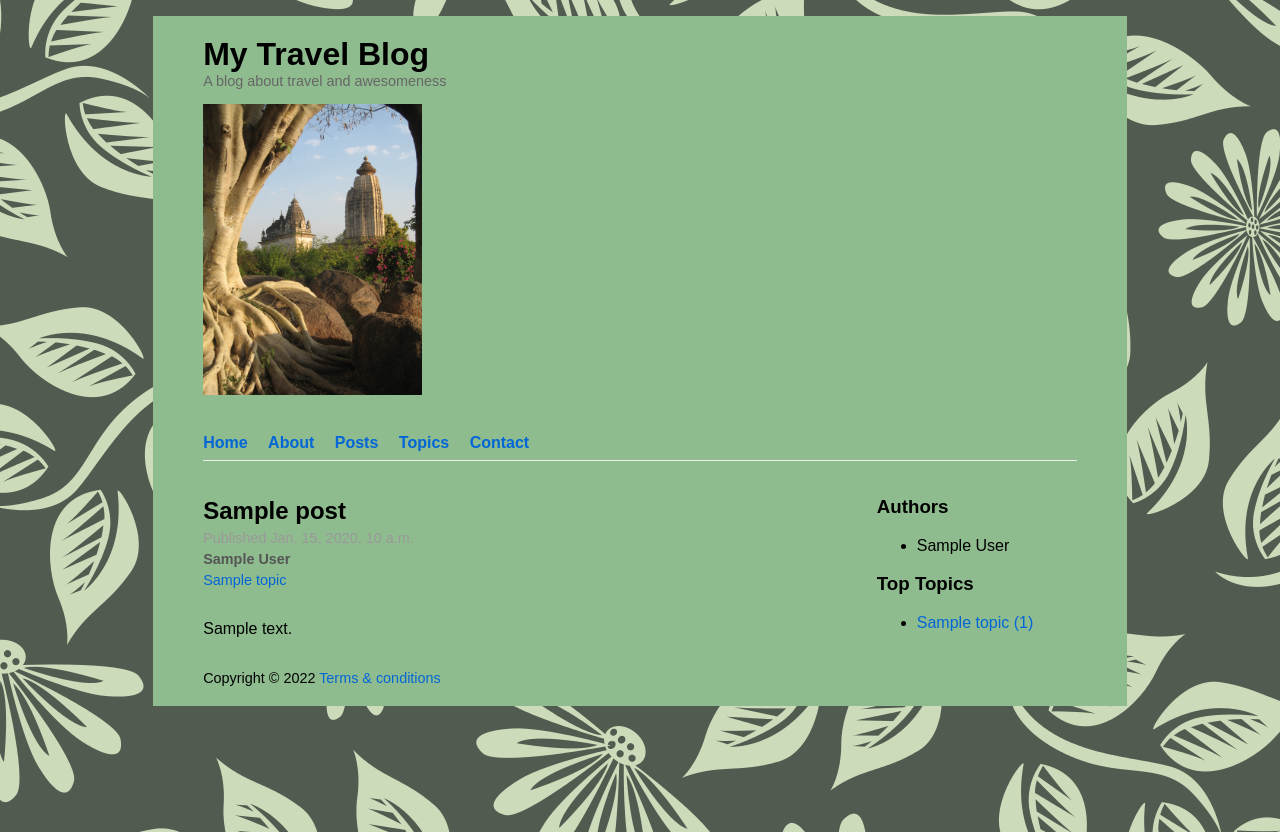
After one commit to lizthompson07/sheridan-course, a Django app: page /posts/1/ in a window 1280 px wide. The commit adds this page. Run offline with Django 4.2, Linux system fonts and the light colour scheme; tables that the repository leaves empty hold one stand-in row (values such as "Sample post"); parts of the project's set-up code (start-up, migrations or seed data) failed here and were passed over.

Commit message:
add topic section and link to posts

```diff
--- /dev/null
+++ b/blog/context_processors.py
@@ -0,0 +1,17 @@
+# blog/context_processors.py
+
+
+from . import models
+
+
+def base_context(request):
+    # authors of published
+    authors = models.Post.objects.published() \
+        .get_authors() \
+        .order_by('first_name')
+
+    # top 10 topics
+    top_10 = models.Post.objects.published()[0:10]
+    topics = top_10.get_number_posts_by_topic()
+
+    return {'authors': authors, 'topics': topics}
--- a/blog/models.py
+++ b/blog/models.py
@@ -4,6 +4,7 @@ from django.db import models
 
 # Create your models here.
 from django.db.models import Count
+from django.urls import reverse
 from django.utils import timezone
 from django.contrib.auth import get_user_model
 
@@ -24,6 +25,11 @@ class Topic(models.Model):
     class Meta:
         """For ordering"""
         ordering = ['name']
+
+    def get_absolute_url(self):
+        kwargs = {'slug': self.slug}
+
+        return reverse('topic-detail', kwargs=kwargs)
 
 
 class PostQuerySet(models.QuerySet):
@@ -104,6 +110,19 @@ class Post(models.Model):
         self.status = self.PUBLISHED
         self.published = timezone.now()  # The current datetime with timezone
 
+    def get_absolute_url(self):
+        if self.published:
+            kwargs = {
+                'year': self.published.year,
+                'month': self.published.month,
+                'day': self.published.day,
+                'slug': self.slug
+            }
+        else:
+            kwargs = {'pk': self.pk}
+
+        return reverse('post-detail', kwargs=kwargs)
+
 
 class Comment(models.Model):
     """
--- a/blog/static/blog/base.css
+++ b/blog/static/blog/base.css
@@ -99,3 +99,50 @@ img {
 #site-footer {
   font-size: 0.9rem;
 }
+
+/* Post preview */
+.post-preview {
+  border-bottom: 1px #eee solid;
+}
+.post-preview h2 {
+  padding-bottom: 0;
+  margin-bottom: 0;
+}
+
+.post-preview time {
+  color: #8c8c8c;
+}
+
+.post-preview section {
+  margin: 1rem 0;
+}
+
+/* Post detail article */
+#post-detail-article h1 {
+  margin-bottom: 0.1;
+  padding-bottom: 0.1;
+}
+
+#post-detail-article .author {
+  font-size: 0.9rem;
+  font-weight: bold;
+  color: #555;
+  margin-bottom: 5px;
+  display: inline-block;
+}
+
+#post-detail-article .published {
+  color: #999;
+  font-size: 0.9rem;
+  margin-top: 5px;
+  margin-bottom: 5px;
+  display: inline-block;
+}
+
+#post-detail-article a {
+  font-size: 0.9rem;
+}
+
+#post-detail-article .content {
+  margin: 2rem 0;
+}
--- a/blog/templates/blog/base.html
+++ b/blog/templates/blog/base.html
@@ -24,9 +24,10 @@
   <!-- Top navigation -->
   <nav id="top-nav">
     <ul>
-      <li><a href="#">Home</a></li>
-      <li><a href="#">About</a></li>
-      <li><a href="#">Posts</a></li>
+      <li><a href="{% url 'home' %}">Home</a></li>
+      <li><a href="{% url 'about' %}">About</a></li>
+      <li><a href="{% url 'post-list' %}">Posts</a></li>
+      <li><a href="{% url 'topic-list' %}">Topics</a></li>
       <li><a href="#">Contact</a></li>
     </ul>
   </nav>
@@ -34,13 +35,36 @@
   <main id="main-content">
    {% block main %}
    <!-- Content for the main block will be rendered here -->
+
    {% endblock %}
+    <aside id="sidebar">
+      <section id="author-list">
+      <h3>Authors</h3>
+        <ul>
+        {% for author in authors %}
+          <li>{{ author.get_full_name }}</li>
+        {% endfor %}
+        </ul>
+      </section>
+      <section id="topic-list">
+      <h3>Top Topics</h3>
+        <ul>
+          {% for topic in topics %}
+          <li>
+            <a href="{% url 'topic-detail' topic.slug %}">{{ topic }} ({{ topic.posts_count }})</a>
+          </li>
+          {% endfor %}
+        </ul>
+      </section>
+    </aside>
+
   </main>
 
   <!-- The footer -->
   <footer id="site-footer">
     <!-- Print copyright with the current year -->
-    Copyright &copy;{% now 'Y' %}
+    Copyright &copy; {% now 'Y' %}
+    <a href="{% url 'terms-and-conditions' %}">Terms & conditions</a>
   </footer>
 </div>
 </body>
--- /dev/null
+++ b/blog/templates/blog/post_detail.html
@@ -0,0 +1,20 @@
+{# blog/templates/blog/post_detail.html #}
+{% extends "blog/base.html" %}
+
+{% block page_title %}{{ post.title }}{% endblock %}
+
+{% block main %}
+<article id="post-detail-article">
+  <h1>{{ post.title }}</h1>
+  <span class="published">Published <time>{{ post.published }}</time></span><br>
+  <span class="author">{{ post.author.get_full_name }}</span><br>
+
+  <span class="links">
+    {% for topic in object.topics.all %}
+      <a href="{% url 'topic-detail' topic.slug %}">{{ topic.name }}</a>
+    {% endfor %}
+  </span>
+
+  <section class="content">{{ post.content|linebreaks }}</section>
+</article>
+{% endblock %}
--- a/blog/views.py
+++ b/blog/views.py
@@ -3,27 +3,116 @@
 # blog/views.py
 
 from django.shortcuts import render
+from django.views.generic import ListView, DetailView
+from django.views.generic.base import TemplateView
 from . import models
 
 
-def home(request):
+# Replaced with context processor
+# class ContextMixin:
+#     """
+#     Provides common context variables for blog views
+#     """
+#     def get_context_data(self, **kwargs):
+#         context = super().get_context_data(**kwargs)
+#         context['authors'] = models.Post.objects.published() \
+#             .get_authors() \
+#             .order_by('first_name')
+#
+#         # Define "topics" context variable
+#         top_10 = models.Post.objects.published()[0:10]
+#
+#         context['topics'] = top_10.get_number_posts_by_topic()
+#
+#         return context
+
+
+def terms_and_conditions(request):
+    return render(request, 'blog/terms_and_conditions.html')
+
+
+class HomeView(TemplateView):
     """
-    The Blog homepage
+    The blog homepage
     """
-    # Get last 3 posts
-    latest_posts = models.Post.objects.published().order_by('-published')[:3]
+    template_name = 'blog/home.html'
 
-    # Get authors
-    authors = models.Post.objects.published().get_authors().order_by('first_name')
+    def get_context_data(self, **kwargs):
+        # Get the parent context
+        context = super().get_context_data(**kwargs)
 
-    # Get top 10 posts
-    top_10 = models.Post.objects.published()[0:10]
-    topics = top_10.get_number_posts_by_topic()
-    # Add as context variable "latest_posts"
-    context = {
-        'topics': topics,
-        'authors': authors,
-        'latest_posts': latest_posts
-    }
+        latest_posts = models.Post.objects.published() \
+            .order_by('-published')[:3]
 
-    return render(request, 'blog/home.html', context)
+        # Update the context with our context variables
+        context.update({
+            'latest_posts': latest_posts
+        })
+
+        return context
+
+
+class AboutView(TemplateView):
+    template_name = 'blog/about.html'
+
+# POSTS #
+
+
+class PostListView(ListView):
+    model = models.Post
+    context_object_name = 'posts'
+    queryset = models.Post.objects.published().order_by('-published')  # Customized queryset
+
+
+class PostDetailView(DetailView):
+    model = models.Post
+
+    def get_queryset(self):
+        queryset = super().get_queryset().published()
+
+        # If this is a `pk` lookup, use default queryset
+        if 'pk' in self.kwargs:
+            return queryset
+
+        # Otherwise, filter on the published date
+        return queryset.filter(
+            published__year=self.kwargs['year'],
+            published__month=self.kwargs['month'],
+            published__day=self.kwargs['day'],
+        )
+
+
+# TOPICS #
+
+
+class TopicListView(ListView):
+    model = models.Topic
+    context_object_name = 'all_topics'  # make sure this isn't the same as in context_processors
+
+    # get just the list of topics from posts that have been published
+    queryset = models.Topic.objects.filter(blog_posts__status='published').distinct()
+
+
+class TopicDetailView(DetailView):
+    model = models.Topic
+
+    # def get_queryset(self):
+    #     queryset = super().get_queryset().published()
+    #
+    #     # Filter on the topic
+    #     return queryset.filter(
+    #         topics__slug=self.kwargs['slug'],
+    #     )
+
+    def get_context_data(self, **kwargs):
+        # Get the parent context
+        context = super().get_context_data(**kwargs)
+
+        posts_by_topic = models.Post.objects.published().filter(topics__slug=self.kwargs['slug'])
+
+        # Update the context with our context variables
+        context.update({
+            'posts_by_topic': posts_by_topic
+        })
+
+        return context
--- a/mysite/settings.py
+++ b/mysite/settings.py
@@ -70,6 +70,7 @@ TEMPLATES = [
                 'django.template.context_processors.request',
                 'django.contrib.auth.context_processors.auth',
                 'django.contrib.messages.context_processors.messages',
+                'blog.context_processors.base_context',
             ],
         },
     },
--- a/mysite/urls.py
+++ b/mysite/urls.py
@@ -19,6 +19,21 @@ from django.urls import path
 from blog import views
 
 urlpatterns = [
-    path('', views.home, name="home"),  # Add our index view to the URL patterns
+    path('', views.HomeView.as_view(), name="home"),  # Add our index view to the URL patterns
     path('admin/', admin.site.urls),
+    path('about/', views.AboutView.as_view(), name='about'),
+    path('terms/', views.terms_and_conditions, name='terms-and-conditions'),
+    path('posts/', views.PostListView.as_view(), name='post-list'),
+    path(
+        'posts/<int:year>/<int:month>/<int:day>/<slug:slug>/',
+        views.PostDetailView.as_view(),
+        name='post-detail',
+    ),
+    path(
+        'posts/<int:pk>/',
+        views.PostDetailView.as_view(),
+        name='post-detail'
+    ),
+    path('topics/', views.TopicListView.as_view(), name='topic-list'),
+    path('topics/<slug:slug>/', views.TopicDetailView.as_view(), name='topic-detail'),
 ]
```
Also changed, not shown: blog/templates/blog/about.html (added, +11 -0 lines), blog/templates/blog/home.html (+1 -24 lines), blog/templates/blog/post_list.html (added, +14 -0 lines), blog/templates/blog/post_preview.html (added, +10 -0 lines), blog/templates/blog/terms_and_conditions.html (added, +14 -0 lines), blog/templates/blog/topic_detail.html (added, +14 -0 lines), blog/templates/blog/topic_list.html (added, +16 -0 lines).
